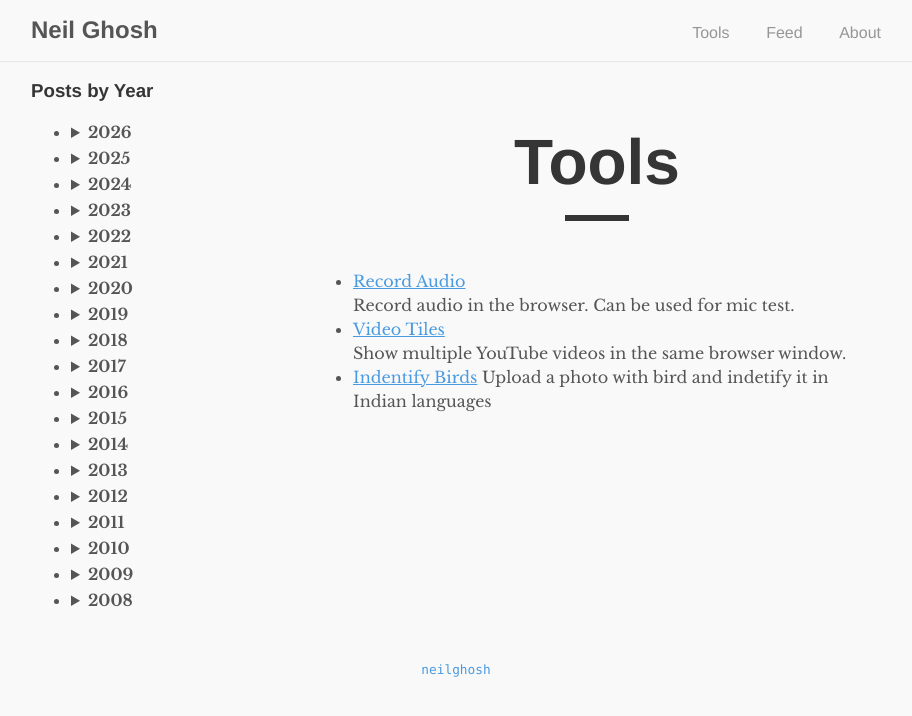
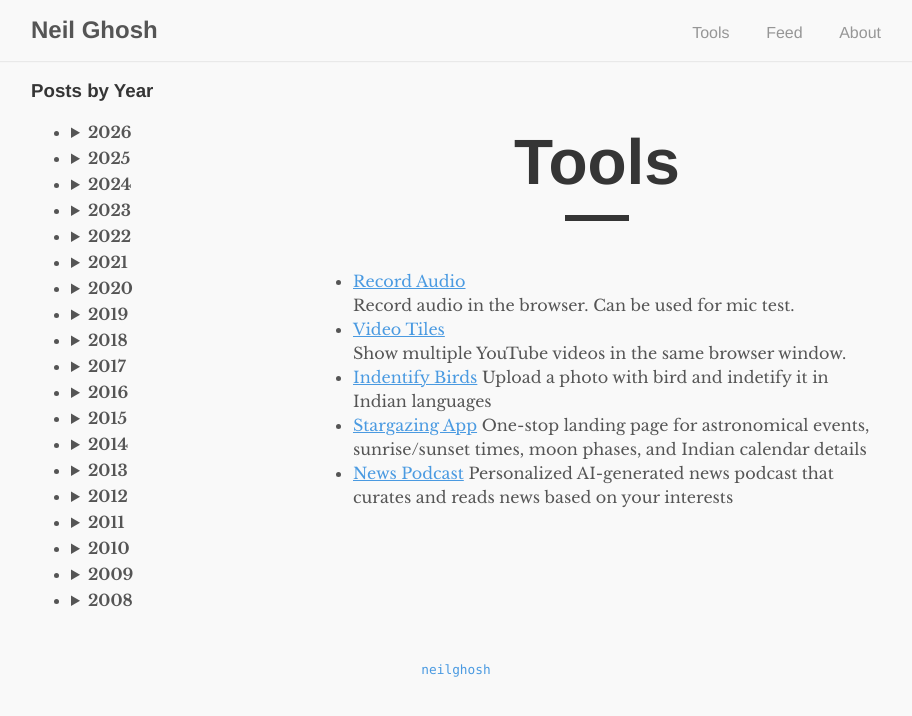
Before and after one commit to neilghosh/neilghosh.github.io, a Jekyll site: the page built from tools.md, in a window 1280 px wide. Shown: the top 716 px of the page, without its empty margins (184-1096 px from the left). Built offline with Jekyll 4.4.1, drawn with Linux system fonts in a browser that asks for light colours.

Commit message:
Add new AI-built apps to tools page
- Stargazing App: astronomical events and Indian calendar
- News Podcast: personalized AI news curation

```diff
--- a/tools.md
+++ b/tools.md
@@ -10,3 +10,7 @@ permalink: /tools/
   Show multiple YouTube videos in the same browser window.
 - [Indentify Birds](https://birding.web.app)
   Upload a photo with bird and indetify it in Indian languages
+- [Stargazing App](https://stargazing.web.app)
+  One-stop landing page for astronomical events, sunrise/sunset times, moon phases, and Indian calendar details
+- [News Podcast](https://newscast.web.app)
+  Personalized AI-generated news podcast that curates and reads news based on your interests
```
